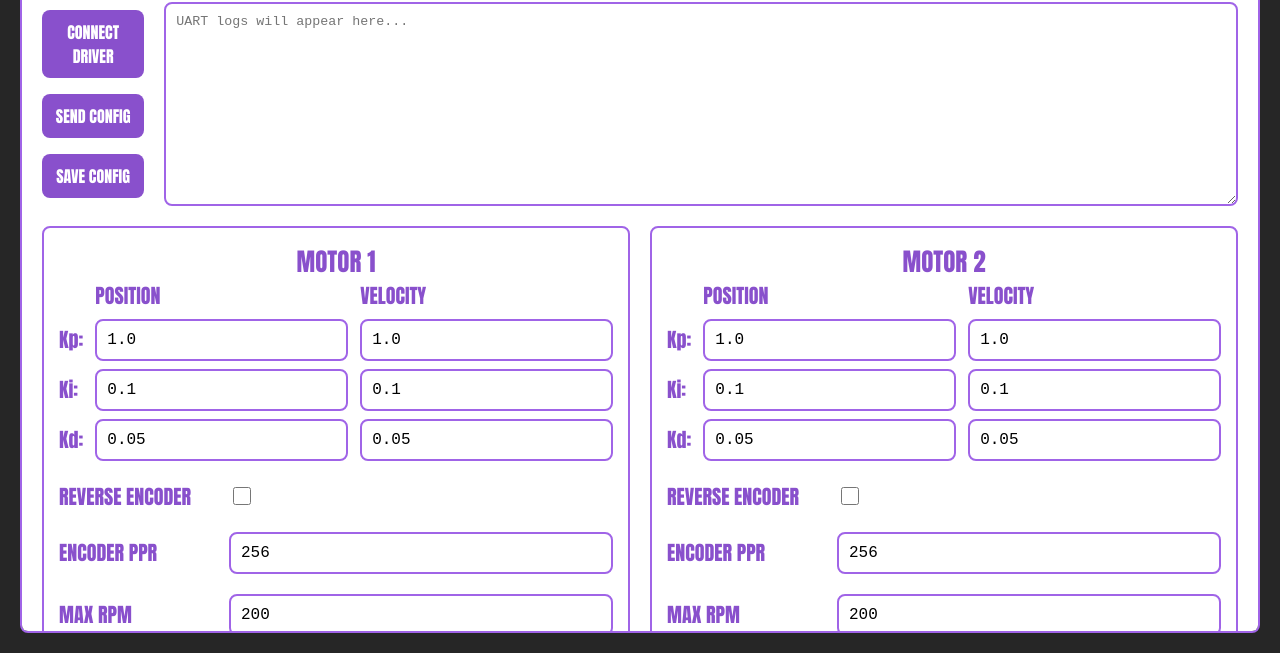
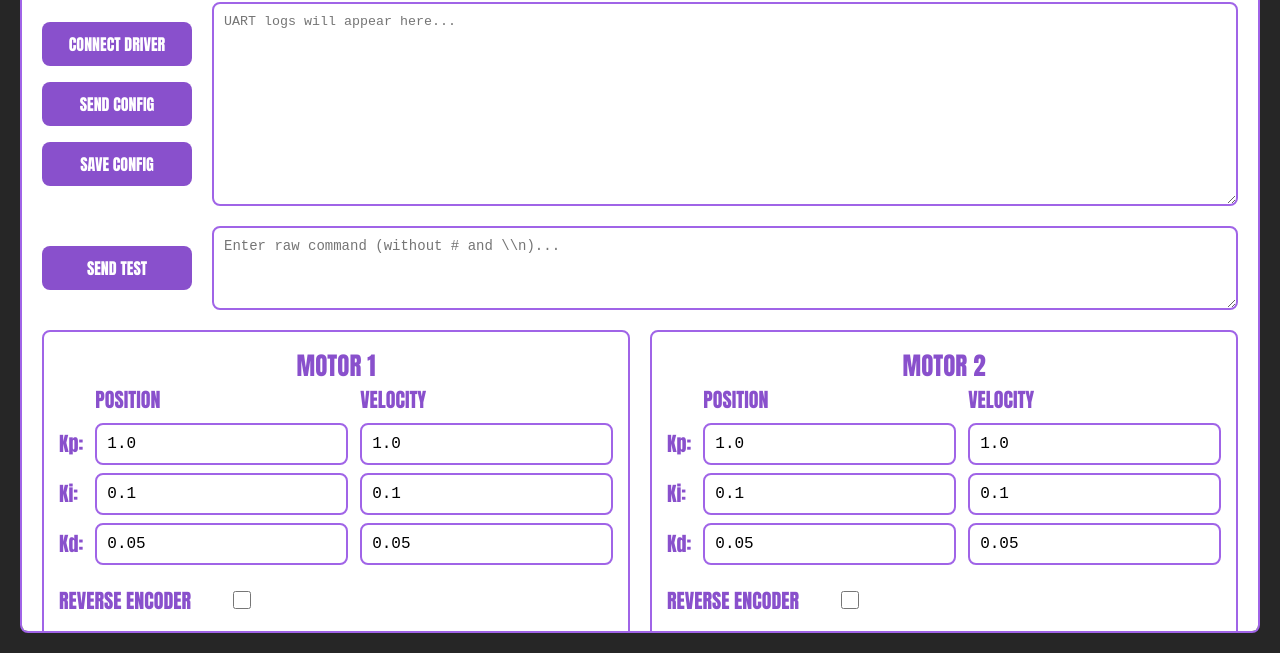
Before and after one commit to ManhTi3012/DuoDriveConfigTool, a plain HTML site: page index.html in a window 1280 px wide. Shown: the part 147-800 px from the top of the page. Drawn offline with Linux system fonts and the light colour scheme.

Commit message:
Update index.html

```diff
--- a/index.html
+++ b/index.html
@@ -61,6 +61,7 @@
       font-size: 1rem;
       border-radius: 8px;
       margin: 0.5rem 0;
+      width: 150px;
     }
 
     button:hover { opacity: 0.85; }
@@ -134,6 +135,26 @@
       gap: 20px;
       margin-top: 20px;
     }
+
+    .test-section {
+      display: flex;
+      flex-direction: row;
+      align-items: center;
+      gap: 20px;
+      margin-top: 20px;
+    }
+
+    .test-section textarea {
+      width: 100%;
+      height: 60px;
+      border-radius: 8px;
+      border: 2px solid var(--primary-color);
+      padding: 10px;
+      font-family: monospace;
+      font-size: 14px;
+      resize: vertical;
+    }
+
   </style>
 </head>
 <body>
@@ -148,6 +169,12 @@
       <button id="saveBtn">SAVE CONFIG</button>
     </div>
     <textarea id="outputLog" readonly placeholder="UART logs will appear here..."></textarea>
+  </div>
+  <div class="test-section">
+    <div class="vbox">
+      <button id="testBtn">SEND TEST</button>
+    </div>
+    <textarea id="testCommand" placeholder="Enter raw command (without # and \\n)..."></textarea>
   </div>
 
   <div class="hbox">
@@ -249,6 +276,11 @@ document.getElementById("sendBtn").addEventListener("click", () => {
   sendCommand(`PSCL 2 ${getVal('m2_pscl')}`);
   sendCommand(`VSCL 2 ${getVal('m2_vscl')}`);
 });
+document.getElementById("testBtn").addEventListener("click", async () => {
+  const userText = document.getElementById("testCommand").value.trim();
+  if (!userText) return;
+  await sendCommand(userText); // sendCommand will add # and \n automatically
+});
 document.getElementById("saveBtn").addEventListener("click", () => sendCommand("SAVE"));
 </script>
 </body>
```
